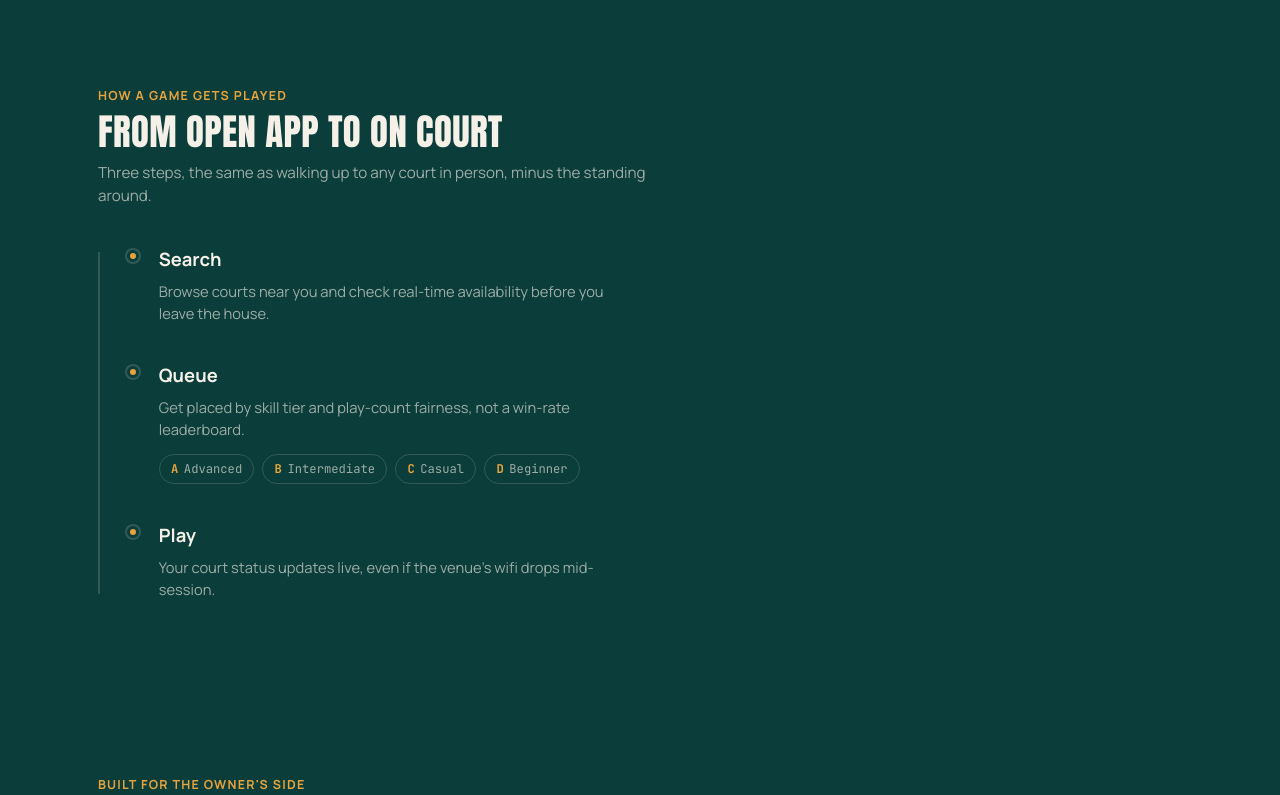
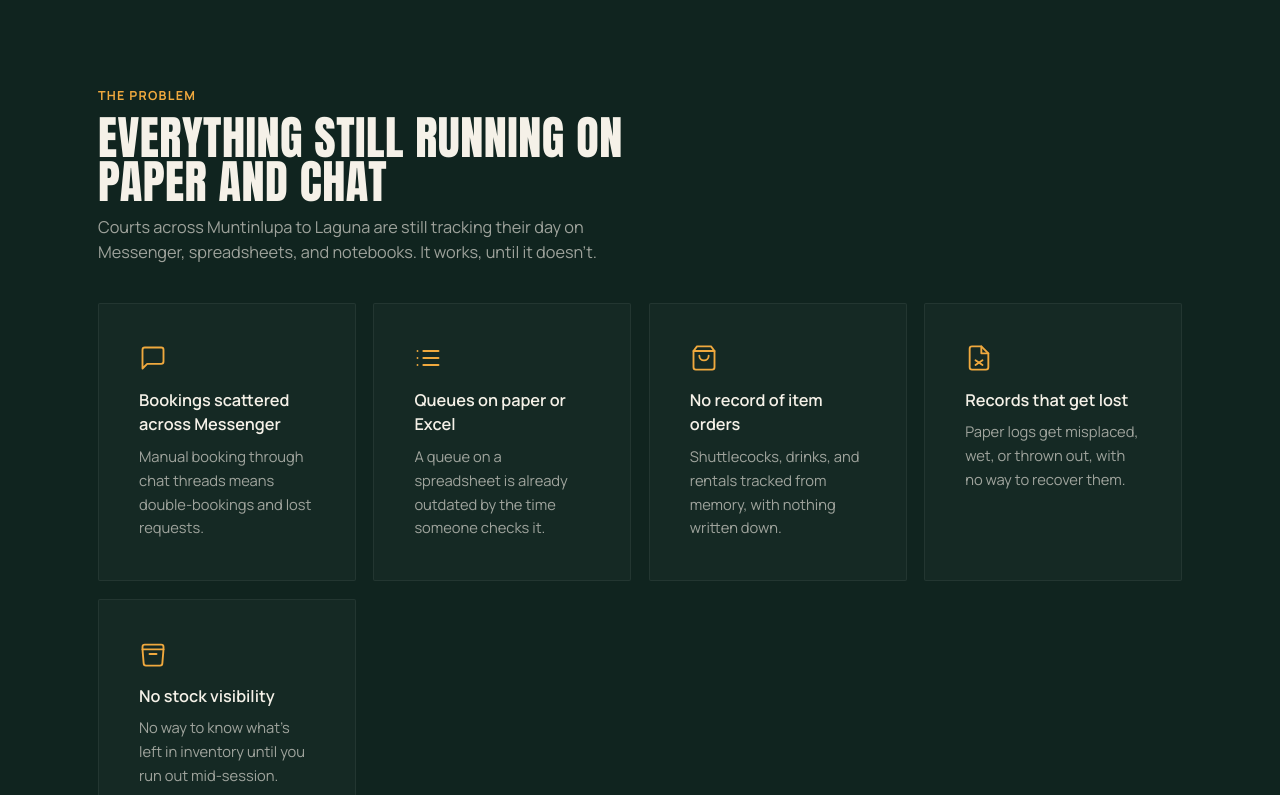
Before and after one commit to Khaeshi/Kourtly, a Next.js app in the folder frontend/: page / in a window 1280 px wide. Shown: the part 785-1580 px from the top of the page. Built offline with nearby package versions, Linux system fonts and the light colour scheme; no server answers.

Commit message:
Change Color Theme

```diff
--- a/frontend/src/app/components/public/CourtsDirectory.tsx
+++ b/frontend/src/app/components/public/CourtsDirectory.tsx
@@ -1,9 +1,12 @@
 'use client';
 import Link from 'next/link';
 import { Search, MapPin, ArrowRight } from 'lucide-react';
-import { useState, useEffect } from 'react';
+import { useState, useEffect, useRef } from 'react';
 import CourtsGlobeMap from './CourtsGlobeMap';
 import type { CourtMapItem } from './CourtMapModal';
+
+const SPORT_ORDER = ['all', 'badminton', 'pickleball', 'tennis'] as const;
+type Sport = (typeof SPORT_ORDER)[number];
 
 const SPORT_LABELS: Record<string, string> = {
   badminton: 'Badminton',
@@ -11,11 +14,44 @@ const SPORT_LABELS: Record<string, string> = {
   tennis: 'Tennis',
 };
 
+const SPORT_THEME: Record<Sport, string> = {
+  all: 'transparent',
+  badminton: '#2e2410',
+  pickleball: '#132a38',
+  tennis: '#123420',
+};
+
+const SPORT_COPY: Record<Sport, { eyebrow: string; heading: string; description: string }> = {
+  all: {
+    eyebrow: 'Court booking and queueing, built for badminton',
+    heading: 'Find courts near you',
+    description:
+      'Browse courts, check real-time availability, and reserve your slot. Badminton, pickleball, or tennis.',
+  },
+  badminton: {
+    eyebrow: 'Warm courts, fast rallies',
+    heading: 'Badminton courts near you',
+    description: 'Real-time slots, fair queueing by skill tier, and a court reserved in under two minutes.',
+  },
+  pickleball: {
+    eyebrow: 'Dinks, drives, and drop shots',
+    heading: 'Pickleball courts near you',
+    description: 'Paddle-friendly courts with open-play and reserved slots, updated in real time.',
+  },
+  tennis: {
+    eyebrow: 'Baseline to net, booked in seconds',
+    heading: 'Tennis courts near you',
+    description: 'Hard and clay courts, singles or doubles, booked by the hour.',
+  },
+};
+
 export default function CourtsDirectory() {
   const [courts, setCourts] = useState<CourtMapItem[]>([]);
   const [search, setSearch] = useState('');
-  const [sport, setSport] = useState('all');
+  const [sport, setSport] = useState<Sport>('all');
   const [loading, setLoading] = useState(true);
+  const [direction, setDirection] = useState<'left' | 'right'>('right');
+  const prevIndexRef = useRef(0);
 
   useEffect(() => {
     fetch('/api/public/courts')
@@ -33,18 +69,32 @@ export default function CourtsDirectory() {
     return matchesSearch && (sport === 'all' || (c.sports ?? []).includes(sport));
   });
 
+  const handleSportChange = (s: Sport) => {
+    const newIndex = SPORT_ORDER.indexOf(s);
+    setDirection(newIndex >= prevIndexRef.current ? 'right' : 'left');
+    prevIndexRef.current = newIndex;
+    setSport(s);
+  };
+
+  const copy = SPORT_COPY[sport];
+
   return (
-    <>
+    <div style={{ backgroundColor: SPORT_THEME[sport], transition: 'background-color 0.4s ease' }}>
+      <style>{`
+        @keyframes pkSlideInRight { from { opacity: 0; transform: translateX(28px); } to { opacity: 1; transform: translateX(0); } }
+        @keyframes pkSlideInLeft { from { opacity: 0; transform: translateX(-28px); } to { opacity: 1; transform: translateX(0); } }
+        .pk-slide-right { animation: pkSlideInRight 0.35s ease; }
+        .pk-slide-left { animation: pkSlideInLeft 0.35s ease; }
+      `}</style>
+
       <header className="pt-[calc(64px+clamp(2rem,5vw,3rem))] pb-0 max-[480px]:pt-[calc(56px+1.6rem)]">
         <div className="public-wrap">
-          <p className="text-[0.95rem] text-[var(--line-dim)] mb-3 max-[480px]:text-[0.85rem]">
-            Court booking and queueing, built for badminton
-          </p>
+          <p className="text-[0.95rem] text-[var(--line-dim)] mb-3 max-[480px]:text-[0.85rem]">{copy.eyebrow}</p>
           <h1 className="font-display text-[clamp(2rem,5vw,3.2rem)] text-[var(--line)] mb-4 max-w-[14ch]">
-            Find courts near you
+            {copy.heading}
           </h1>
           <p className="text-[var(--line-dim)] text-[clamp(0.98rem,1.5vw,1.08rem)] max-w-[480px] mb-8">
-            Browse courts, check real-time availability, and reserve your slot. Badminton, pickleball, or tennis.
+            {copy.description}
           </p>
 
           <div className="flex flex-wrap gap-3 items-center mb-8 max-[640px]:flex-col max-[640px]:items-stretch">
@@ -58,11 +108,11 @@ export default function CourtsDirectory() {
               />
             </div>
             <div className="flex gap-2 flex-wrap max-[640px]:w-full">
-              {['all', 'badminton', 'pickleball', 'tennis'].map((s) => (
+              {SPORT_ORDER.map((s) => (
                 <button
                   key={s}
                   type="button"
-                  onClick={() => setSport(s)}
+                  onClick={() => handleSportChange(s)}
                   className="px-4 py-2.5 text-[0.75rem] font-semibold border transition-all cursor-pointer capitalize whitespace-nowrap"
                   style={{
                     borderRadius: 'var(--r-pill)',
@@ -79,11 +129,12 @@ export default function CourtsDirectory() {
         </div>
       </header>
 
-      <section className="public-wrap pb-6">
+      <section className="public-wrap pb-6 overflow-hidden">
         <p className="text-[var(--line-dim)] text-sm mb-2">
           {loading ? 'Loading courts...' : `${filtered.length} court${filtered.length !== 1 ? 's' : ''} found`}
         </p>
 
+        <div key={sport} className={direction === 'right' ? 'pk-slide-right' : 'pk-slide-left'}>
           {loading ? (
             <div className="border-t border-[var(--divider)]">
               {[...Array(4)].map((_, i) => (
@@ -142,18 +193,15 @@ export default function CourtsDirectory() {
               ))}
             </div>
           )}
+        </div>
       </section>
 
-      {/* Globe map — desktop only */}
+      {/* Shared map instance — receives updated `filtered` props on every tab switch, never unmounts/remounts */}
       <section className="public-wrap pb-4 hidden min-[800px]:block">
-        <h2 className="font-display text-[clamp(1.2rem,2.5vw,1.6rem)] text-[var(--line)] mb-1">
-          Court map
-        </h2>
-        <p className="text-[var(--line-dim)] text-[0.88rem] mb-4">
-          Click a pin to view rates and book.
-        </p>
+        <h2 className="font-display text-[clamp(1.2rem,2.5vw,1.6rem)] text-[var(--line)] mb-1">Court map</h2>
+        <p className="text-[var(--line-dim)] text-[0.88rem] mb-4">Click a pin to view rates and book.</p>
         <CourtsGlobeMap courts={filtered} />
       </section>
-    </>
+    </div>
   );
 }
--- /dev/null
+++ b/frontend/src/app/components/public/ProblemSection.tsx
@@ -0,0 +1,100 @@
+const PROBLEMS = [
+  {
+    title: 'Bookings scattered across Messenger',
+    description: 'Manual booking through chat threads means double-bookings and lost requests.',
+    icon: (
+      <svg viewBox="0 0 24 24" fill="none" stroke="currentColor" strokeWidth="1.6" strokeLinecap="round" strokeLinejoin="round">
+        <path d="M21 15a2 2 0 0 1-2 2H7l-4 4V5a2 2 0 0 1 2-2h14a2 2 0 0 1 2 2z" />
+      </svg>
+    ),
+  },
+  {
+    title: 'Queues on paper or Excel',
+    description: 'A queue on a spreadsheet is already outdated by the time someone checks it.',
+    icon: (
+      <svg viewBox="0 0 24 24" fill="none" stroke="currentColor" strokeWidth="1.6" strokeLinecap="round" strokeLinejoin="round">
+        <line x1="8" y1="6" x2="21" y2="6" />
+        <line x1="8" y1="12" x2="21" y2="12" />
+        <line x1="8" y1="18" x2="21" y2="18" />
+        <line x1="3" y1="6" x2="3.01" y2="6" />
+        <line x1="3" y1="12" x2="3.01" y2="12" />
+        <line x1="3" y1="18" x2="3.01" y2="18" />
+      </svg>
+    ),
+  },
+  {
+    title: 'No record of item orders',
+    description: 'Shuttlecocks, drinks, and rentals tracked from memory, with nothing written down.',
+    icon: (
+      <svg viewBox="0 0 24 24" fill="none" stroke="currentColor" strokeWidth="1.6" strokeLinecap="round" strokeLinejoin="round">
+        <path d="M6 2 3 6v14a2 2 0 0 0 2 2h14a2 2 0 0 0 2-2V6l-3-4Z" />
+        <path d="M3 6h18" />
+        <path d="M16 10a4 4 0 0 1-8 0" />
+      </svg>
+    ),
+  },
+  {
+    title: 'Records that get lost',
+    description: 'Paper logs get misplaced, wet, or thrown out, with no way to recover them.',
+    icon: (
+      <svg viewBox="0 0 24 24" fill="none" stroke="currentColor" strokeWidth="1.6" strokeLinecap="round" strokeLinejoin="round">
+        <path d="M14 2H6a2 2 0 0 0-2 2v16a2 2 0 0 0 2 2h12a2 2 0 0 0 2-2V8z" />
+        <path d="M14 2v6h6" />
+        <line x1="9" y1="14" x2="15" y2="18" />
+        <line x1="15" y1="14" x2="9" y2="18" />
+      </svg>
+    ),
+  },
+  {
+    title: 'No stock visibility',
+    description: "No way to know what's left in inventory until you run out mid-session.",
+    icon: (
+      <svg viewBox="0 0 24 24" fill="none" stroke="currentColor" strokeWidth="1.6" strokeLinecap="round" strokeLinejoin="round">
+        <path d="M21 8V6a2 2 0 0 0-2-2H5a2 2 0 0 0-2 2v2" />
+        <path d="M3 8h18l-1 12a2 2 0 0 1-2 2H6a2 2 0 0 1-2-2Z" />
+        <line x1="9" y1="12" x2="15" y2="12" />
+      </svg>
+    ),
+  },
+];
+
+export default function ProblemSection() {
+  return (
+    <section className="py-[clamp(3.5rem,7vw,5.5rem)] max-[480px]:py-[2.6rem]">
+      <div className="public-wrap">
+        <div className="section-head">
+          <span className="eyebrow">The problem</span>
+          <h2 className="font-display text-[clamp(1.9rem,4.2vw,2.9rem)] text-[var(--line)] mb-3">
+            Everything still running on paper and chat
+          </h2>
+          <p className="text-[var(--line-dim)] text-[clamp(0.95rem,1.4vw,1.02rem)]">
+            Courts across Muntinlupa to Laguna are still tracking their day on Messenger,
+            spreadsheets, and notebooks. It works, until it doesn&apos;t.
+          </p>
+        </div>
+
+        <div
+          className="grid gap-[1.1rem]"
+          style={{ gridTemplateColumns: 'repeat(auto-fit, minmax(240px, 1fr))' }}
+        >
+          {PROBLEMS.map((item) => (
+            <div key={item.title} className="feature-card">
+              <div
+                className="mb-4 text-[var(--amber)]"
+                style={{ width: 28, height: 28 }}
+              >
+                {item.icon}
+              </div>
+              <h3 className="text-[1.02rem] font-semibold text-[var(--line)] mb-2">
+                {item.title}
+              </h3>
+              <p className="text-[0.92rem] text-[var(--line-dim)] leading-relaxed">
+                {item.description}
+              </p>
+            </div>
+          ))}
+        </div>
+      </div>
+    </section>
+  );
+}
--- a/frontend/src/app/page.tsx
+++ b/frontend/src/app/page.tsx
@@ -6,6 +6,7 @@ import Timeline from './components/public/Timeline';
 import AsymmetricFeaturePanel from './components/public/AsymmetricFeaturePanel';
 import FactRow from './components/public/FactRow';
 import PublicFooter from './components/public/PublicFooter';
+import ProblemSection from './components/public/ProblemSection';
 
 const BOOKING_STEPS = [
   {
@@ -78,6 +79,7 @@ export default function SplashPage() {
 
         <SplitHero />
       </section>
+      <ProblemSection />
 
       <section className="py-[clamp(3.5rem,7vw,5.5rem)] max-[480px]:py-[2.6rem]">
         <div className="public-wrap">
--- a/frontend/src/app/styles/globals.css
+++ b/frontend/src/app/styles/globals.css
@@ -13,6 +13,8 @@
   --color-muted-foreground: var(--muted-foreground);
   --color-border: var(--border);
   --color-accent: var(--accent);
+  --color-danger: var(--public-danger);
+  --color-danger-soft: var(--public-danger-soft);
   --font-sans: var(--font-geist-sans);
   --font-mono: var(--font-geist-mono);
 }
@@ -35,13 +37,16 @@ body {
 ══════════════════════════════════════════ */
 
 :root {
-  --teal-deep: #0B3D3A;
-  --teal-mid: #12524D;
-  --teal-light: #1D7268;
+  --teal-deep: #10241F;
+  --teal-mid: #2F6E58;
+  --teal-light: #2F6E58;
+  --coral: #E2574A;
+  --public-danger: var(--coral);
+  --public-danger-soft: rgba(226, 87, 74, 0.14);
   --line: #F5F1E8;
   --line-dim: rgba(245, 241, 232, 0.62);
   --line-faint: rgba(245, 241, 232, 0.34);
-  --amber: #E8A33D;
+  --amber: #F0A93E;
   --ink: #0A1614;
   --divider: rgba(245, 241, 232, 0.16);
   --r-pill: 999px;
@@ -78,6 +83,7 @@ body {
   background: var(--teal-deep);
   color: var(--line);
   font-family: var(--font-manrope), 'Manrope', sans-serif;
+  overflow-x: clip;
 }
 
 .font-display {
@@ -727,8 +733,8 @@ input:focus, select:focus {
   text-align: left;
 }
 .drop-item:hover        { background: rgba(255,255,255,0.06); color: var(--line); }
-.drop-item.danger       { color: rgba(248, 113, 113, 0.8); }
-.drop-item.danger:hover { background: rgba(239, 68, 68, 0.08); color: #f87171; }
+.drop-item.danger       {  color: var(--public-danger); }
+.drop-item.danger:hover { background: var(--public-danger-soft); color: var(--public-danger); }
 .drop-item.muted        { opacity: 0.4; cursor: default; pointer-events: none; }
 
 .avatar-skeleton {
```
Also changed, not shown: frontend/src/app/components/public/PublicFooter.tsx (+24 -9 lines), frontend/src/app/components/public/PublicNav.tsx (+18 -1 lines), 1 other file (tests, documents, lock files or other folders). Lines whose indentation alone changed are shown as unchanged.
